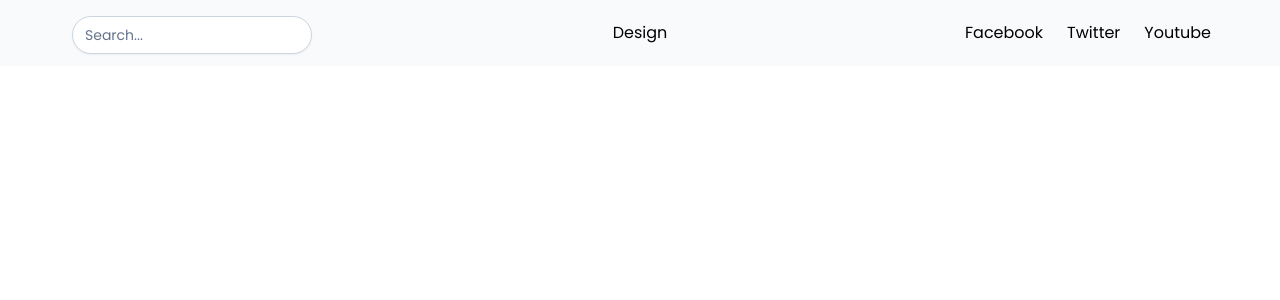
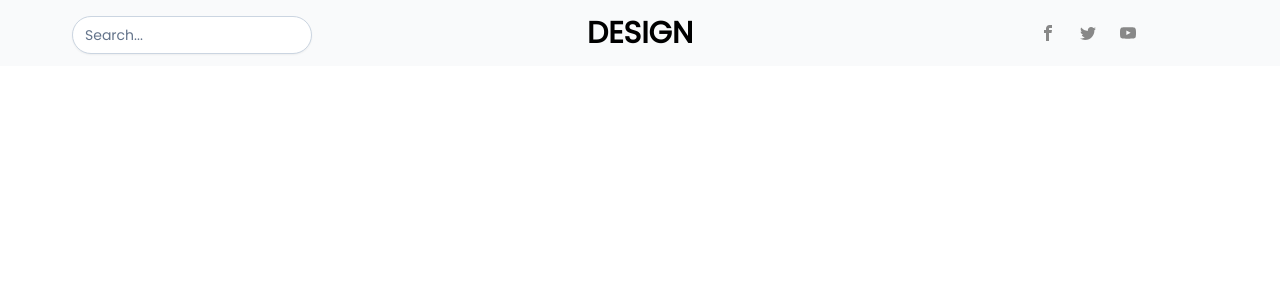
Before and after one commit to Chafai-Abdelkrim/blog-website, a Next.js app: page / in a window 1280 px wide. Shown: the top 300 px of the page. Built offline with nearby package versions, Linux system fonts and the light colour scheme.

Commit message:
finished header component

```diff
--- a/components/header.js
+++ b/components/header.js
@@ -1,3 +1,5 @@
+import { ImFacebook, ImTwitter, ImYoutube } from 'react-icons/im'
+
 export default function header() {
   return (
     <header className="bg-gray-50">
@@ -6,13 +8,13 @@ export default function header() {
           <input type="text" className="input-text" placeholder="Search..." />
         </div>
         <div className="shrink w-80 sm:order-2">
-          <a>Design</a>
+          <a className='font-bold uppercase text-3xl'>Design</a>
         </div>
         <div className="w-96 order-3 flex justify-center">
           <div className="flex gap-6">
-            <a>Facebook</a>
-            <a>Twitter</a>
-            <a>Youtube</a>
+            <a><ImFacebook color='#888888' /></a>
+            <a><ImTwitter color='#888888' /></a>
+            <a><ImYoutube color='#888888' /></a>
           </div>
         </div>
       </div>
```
